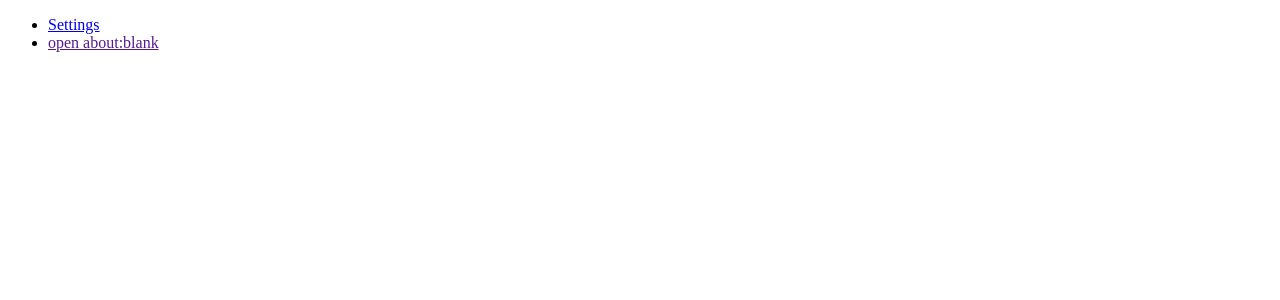
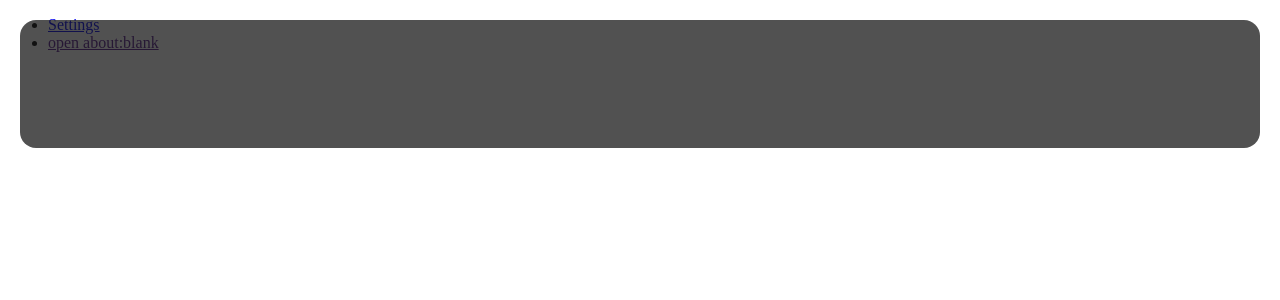
Before and after one commit to galactic-lab/galactic, a React (Vite) app: page / in a window 1280 px wide. Shown: the top 300 px of the page. Built offline with nearby package versions, Linux system fonts and the light colour scheme.

Commit message:
at least the header works...

```diff
--- a/src/Navbar.jsx
+++ b/src/Navbar.jsx
@@ -15,14 +15,12 @@ export function NavBar() {
     if (page === 'home') {
         return (
             <>
-            <div id='nav'>
-                <div className="fixed h-[130px] mx-20 bg-[#181818] rounded-[20px] opacity-100" />
+                <div className="Rectangle2 fixed top-5 left-5 right-5 h-32 opacity-75 bg-neutral-900 rounded-2xl" />
                 <ul>
                     <li><a href="/settings">Settings</a></li>
                     <li><a href="">open about:blank</a></li>
 
                 </ul>
-            </div>
             </>
         );
     } else if (page === 'settings') {
--- a/tailwind.config.js
+++ b/tailwind.config.js
@@ -2,6 +2,7 @@
 export default {
     content: [
         './src/**/*.{js,jsx,ts,tsx}',
+        './**/*.html'
     ],
     theme: {
         extend: {},
```
Also changed, not shown: index.html (+7 -4 lines). Lines whose indentation alone changed are shown as unchanged.
